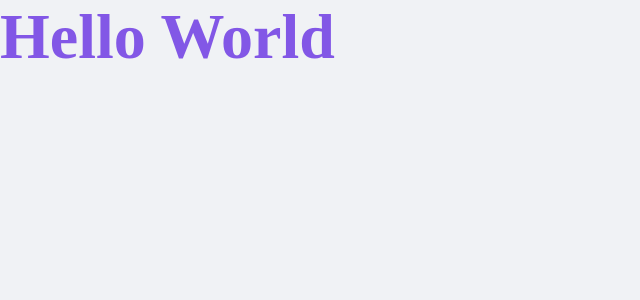
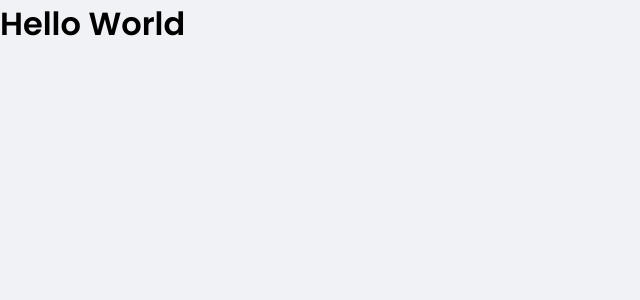
Before and after one commit to rafm/rocketseat-ignite-reactjs, a React (Create React App) app in the folder 02-dtmoney/: page / in a window 1280 px wide. Shown: the top 300 px of the page, without its empty margins (0-640 px from the left). Built offline with nearby package versions, Linux system fonts and the light colour scheme.

Commit message:
Configuring Google Fonts: Poppins Regular 400 + Semi-bold 600.

```diff
--- a/02-dtmoney/public/index.html
+++ b/02-dtmoney/public/index.html
@@ -1,10 +1,15 @@
 <!DOCTYPE html>
 <html lang="en">
   <head>
+    <link rel="preconnect" href="https://fonts.googleapis.com">
+    <link rel="preconnect" href="https://fonts.gstatic.com" crossorigin>
+
     <meta charset="utf-8" />
     <meta name="viewport" content="width=device-width, initial-scale=1" />
 
     <link rel="shortcut icon" href="favicon.png" type="image/png">
+
+    <link href="https://fonts.googleapis.com/css2?family=Poppins:wght@400;500;600&display=swap" rel="stylesheet">
 
     <title>dtmoney</title>
   </head>
--- a/02-dtmoney/src/App.tsx
+++ b/02-dtmoney/src/App.tsx
@@ -1,15 +1,9 @@
-import styled from 'styled-components'
 import { GlobalStyle } from './styles/global'
-
-const Title = styled.h1`
-  font-size: 64px;
-  color: #8257E6;
-`
 
 export function App() {
   return (
     <div className="App">
-      <Title>Hello World</Title>
+      <h1>Hello World</h1>
       <GlobalStyle />
     </div>
   );
--- a/02-dtmoney/src/styles/global.ts
+++ b/02-dtmoney/src/styles/global.ts
@@ -37,6 +37,17 @@ export const GlobalStyle = createGlobalStyle`
         -webkit-font-smoothing: antialiased;
     }
 
+    // it's configured in this way because these inputs
+    // don't inherit/use the font-family from the body
+    body, input, textarea, button {
+        font-family: 'Poppins', sans-serif;
+        font-weight: 400;
+    }
+
+    h1, h2, h3, h4, h5, h6, strong {
+        font-weight: 600;
+    }
+
     button {
         cursor: pointer;
     }
```
